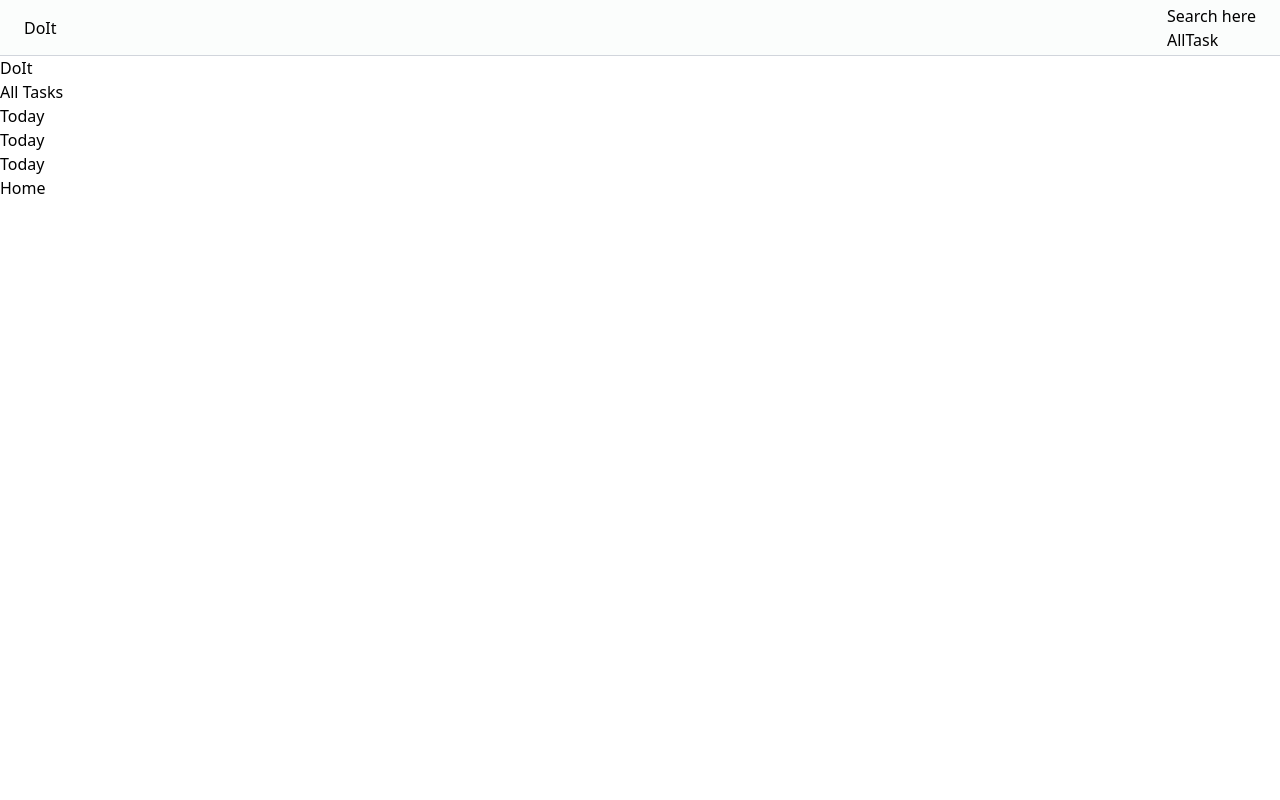
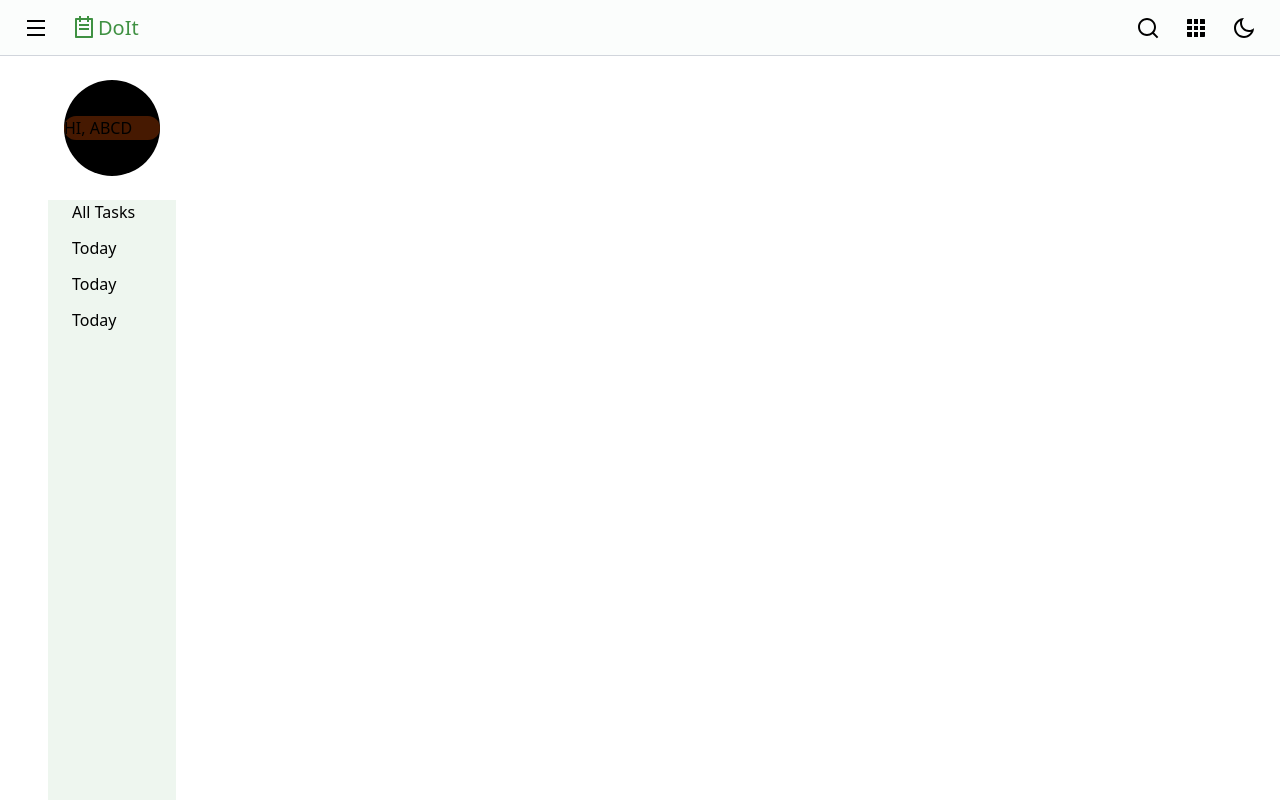
Before and after one commit to prashantkumarpro/DoIt, a React (Vite) app: page / in a window 1280 px wide. Shown: the top 800 px of the page. Built offline with nearby package versions, Linux system fonts and the light colour scheme.

Commit message:
header styled

```diff
--- a/package.json
+++ b/package.json
@@ -10,6 +10,7 @@
     "preview": "vite preview"
   },
   "dependencies": {
+    "@remixicon/react": "^4.6.0",
     "@tailwindcss/vite": "^4.0.12",
     "react": "^19.0.0",
     "react-dom": "^19.0.0",
--- a/src/component/Header.jsx
+++ b/src/component/Header.jsx
@@ -1,20 +1,46 @@
+import {
+  RiGridFill,
+  RiMenuFill,
+  RiMoonLine,
+  RiSearchLine,
+  RiTodoLine
+} from '@remixicon/react'
 import React from 'react'
-import { NavLink } from 'react-router'
+import { Link } from 'react-router'
 
 const Header = () => {
   return (
     <>
       <header className='bg-[#FBFDFC] m-auto w-full max-w-[1344px] h-[56px] flex justify-between items-center px-6 border-b border-gray-300'>
-        <h3>DoIt</h3>
-        <nav>
-          <ul>
+        <div className='flex gap-6 items-center'>
+          <Link>
+            {' '}
+            <RiMenuFill className='size-6' />
+          </Link>
+          <h3 className='text-[#3F9142] text-xl flex items-center justify-center gap-0.5'>
+            <RiTodoLine className='size-6' />
+            DoIt{' '}
+          </h3>
+        </div>
+        <nav className=''>
+          <ul className='flex items-center justify-center gap-6'>
             <li>
-              {' '}
-              <NavLink to='/'>Search here</NavLink>{' '}
+              <Link>
+                <RiSearchLine className='size-6' />
+              </Link>
+            </li>
+            <li>
+              <Link>
+                {' '}
+                <RiGridFill className='size-6' />
+              </Link>
             </li>
             <li>
               {' '}
-              <NavLink to='/allTasks'>AllTask</NavLink>{' '}
+              <Link>
+                {' '}
+                <RiMoonLine className='size-6' />
+              </Link>
             </li>
           </ul>
         </nav>
--- a/src/component/SideNav.jsx
+++ b/src/component/SideNav.jsx
@@ -3,10 +3,13 @@ import { NavLink } from 'react-router'
 
 const SideNav = () => {
   return (
-    <aside>
-      <h3>DoIt</h3>
-      <nav>
-        <ul>
+    <aside className='w-56 h-screen px-6 py-6'>
+      <div className='part1 size-24 bg-black rounded-full flex items-center justify-center m-auto'>
+        <figure className='w-24 bg-amber-950 rounded-full'>
+          <figcaption>HI, ABCD</figcaption>
+        </figure>
+      </div>
+      <ul className='mt-6 mx-6 px-6 h-screen flex flex-col gap-3 bg-[#EEF6EF]'>
         <li>
           {' '}
           <NavLink to='/'>All Tasks</NavLink>{' '}
@@ -24,7 +27,6 @@ const SideNav = () => {
           <NavLink to='/'>Today</NavLink>{' '}
         </li>
       </ul>
-      </nav>
     </aside>
   )
 }
```
Also changed, not shown: 1 other file (tests, documents, lock files or other folders). Lines whose indentation alone changed are shown as unchanged.
